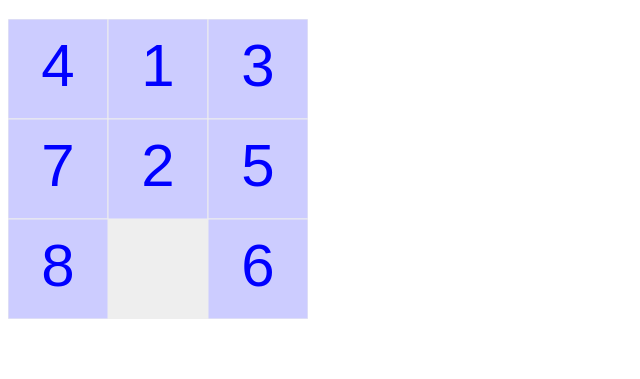
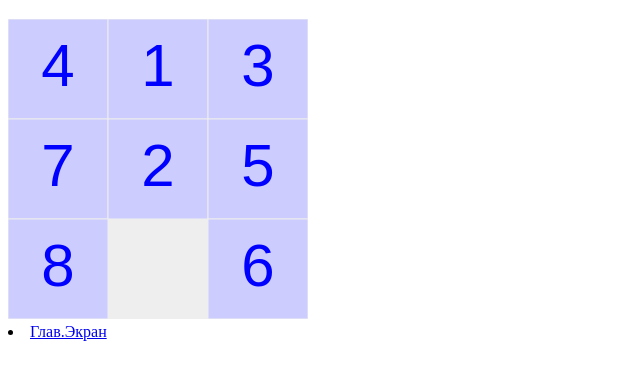
Before and after one commit to TsymokhaKseniya/TsymokhaKseniya.github.io, a plain HTML site: page eight.html in a window 1280 px wide. Shown: the part 61-440 px from the top of the page, without its empty margins (0-640 px from the left). Drawn offline with Linux system fonts and the light colour scheme.

Commit message:
Update eight.html

```diff
--- a/eight.html
+++ b/eight.html
@@ -8,5 +8,6 @@
         <h1>Eight</h1>
         <canvas id="canvas" width=300 height=300></canvas>
         <script src="main.js" type="module"></script>
+        <li><a href="index.html">Глав.Экран</a>
     </body>
 </html>
```
